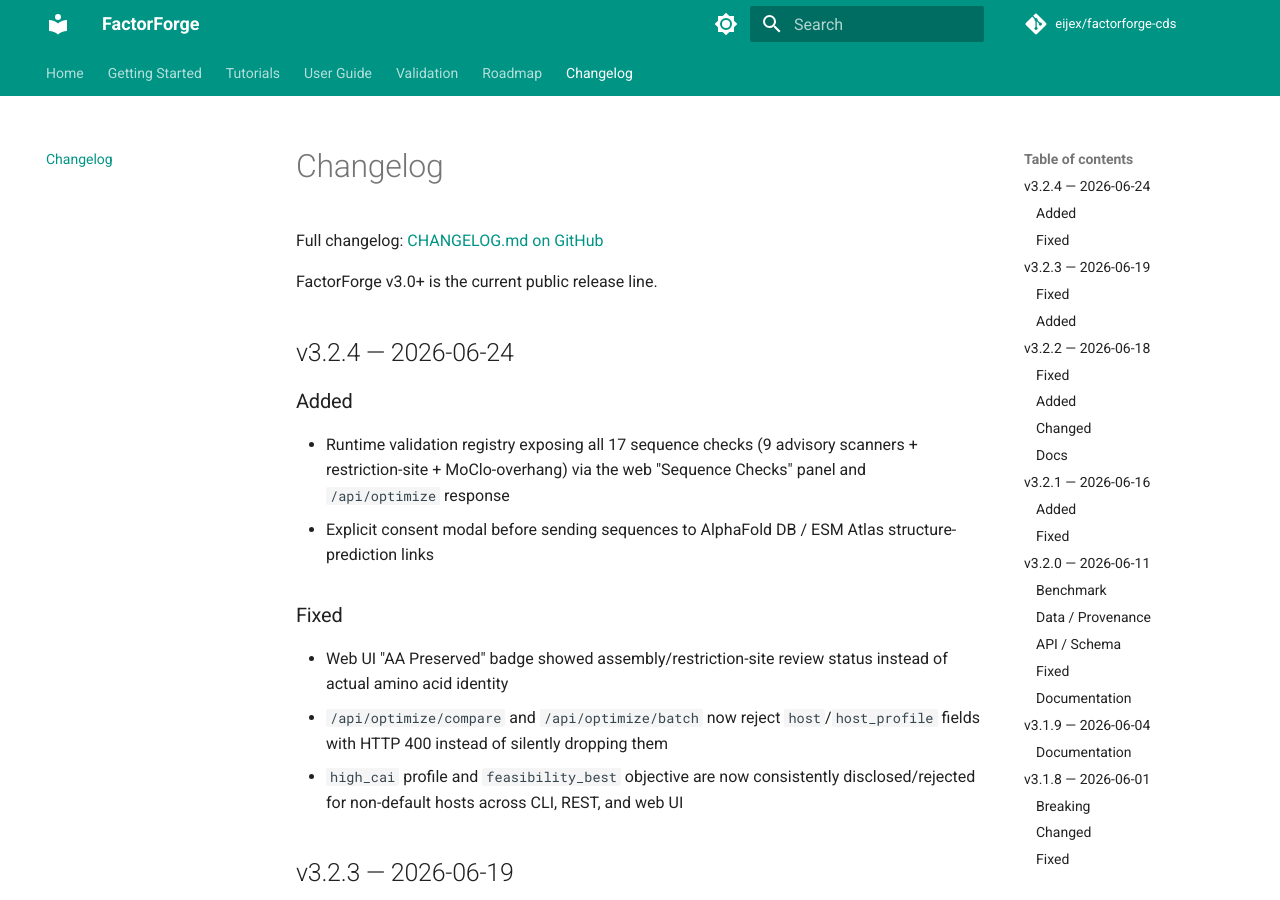
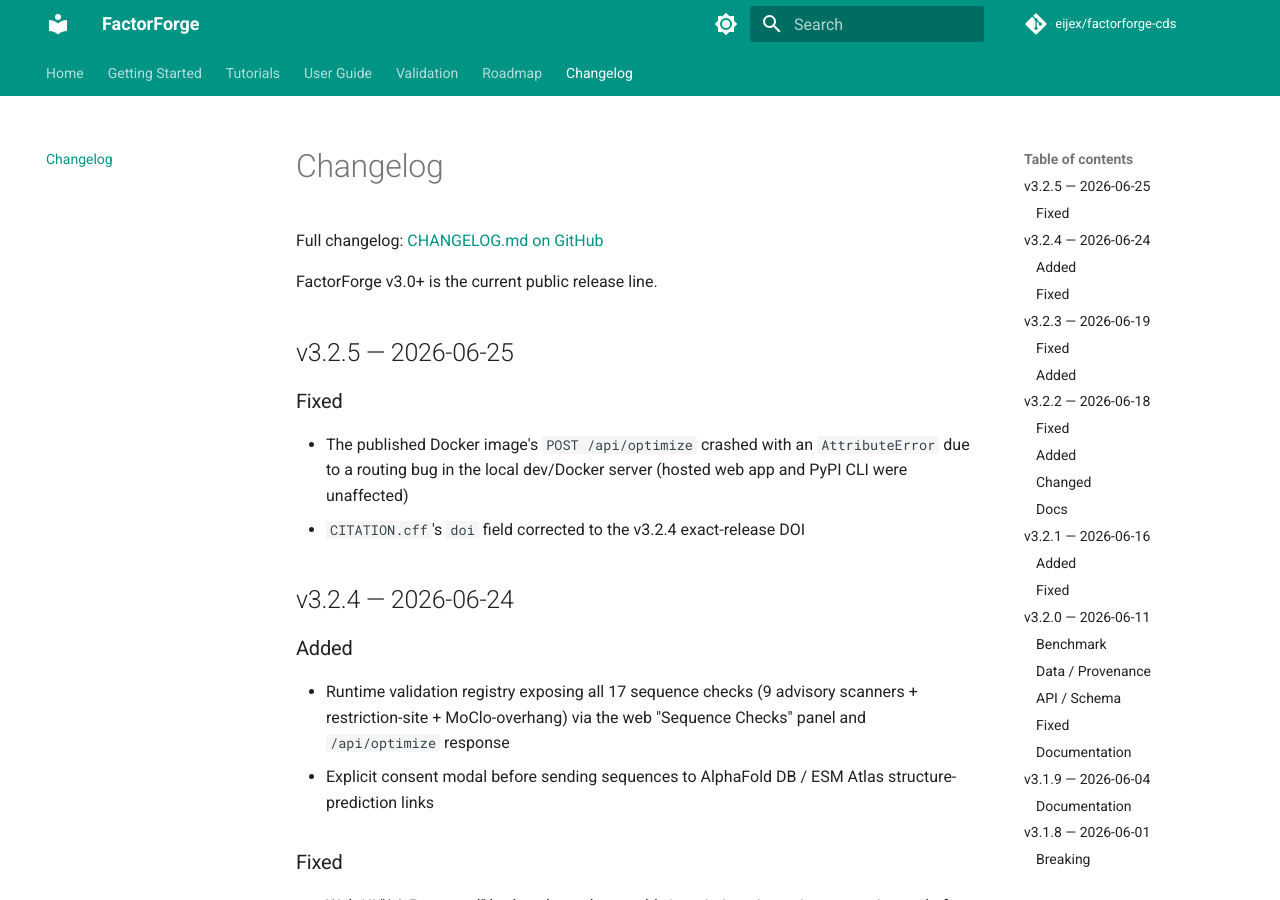
Before and after one commit to eijex/factorforge-cds, an MkDocs documentation site: the page built from docs/changelog.md, in a window 1280 px wide and 900 px high. Built offline with MkDocs 1.6.1 and Material for MkDocs 9.7.7, drawn with Linux system fonts in a browser that asks for light colours; comment, search, counter and statistics services are not loaded.

Commit message:
docs: add v3.2.5 summary entry to docs/changelog.md

```diff
--- a/docs/changelog.md
+++ b/docs/changelog.md
@@ -3,6 +3,12 @@
 Full changelog: [CHANGELOG.md on GitHub](https://github.com/eijex/factorforge-cds/blob/main/CHANGELOG.md)
 
 FactorForge v3.0+ is the current public release line.
+
+## v3.2.5 — 2026-06-25
+
+### Fixed
+- The published Docker image's `POST /api/optimize` crashed with an `AttributeError` due to a routing bug in the local dev/Docker server (hosted web app and PyPI CLI were unaffected)
+- `CITATION.cff`'s `doi` field corrected to the v3.2.4 exact-release DOI
 
 ## v3.2.4 — 2026-06-24
 
```
